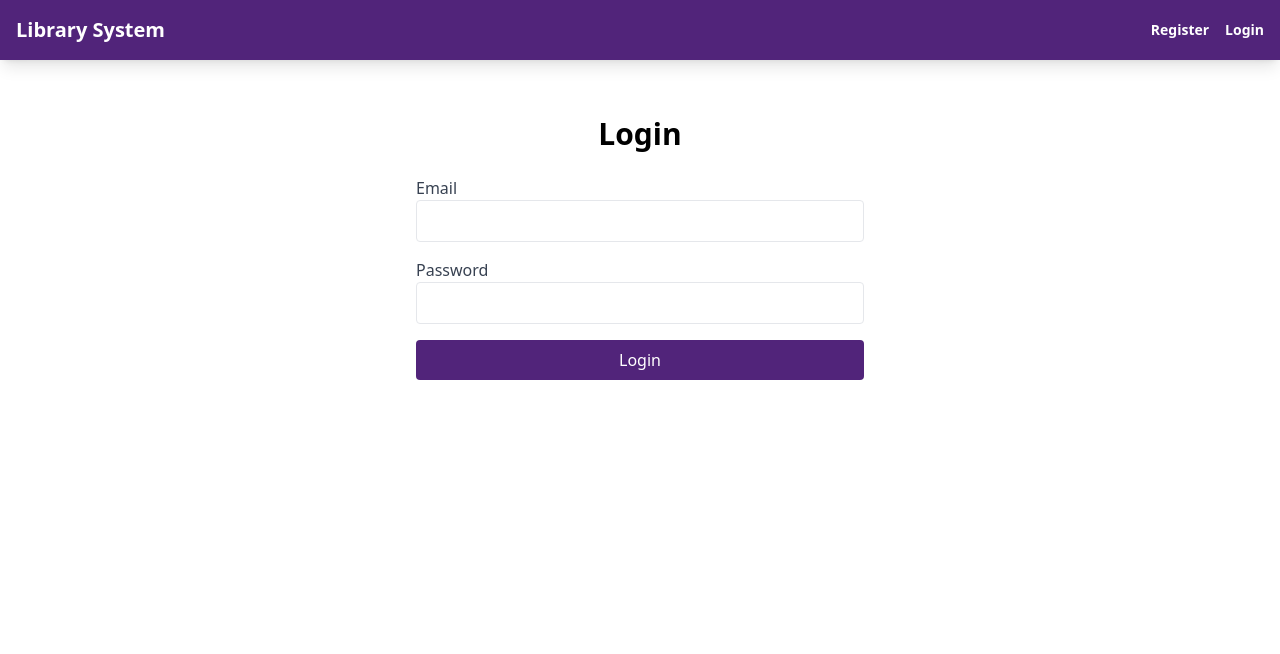
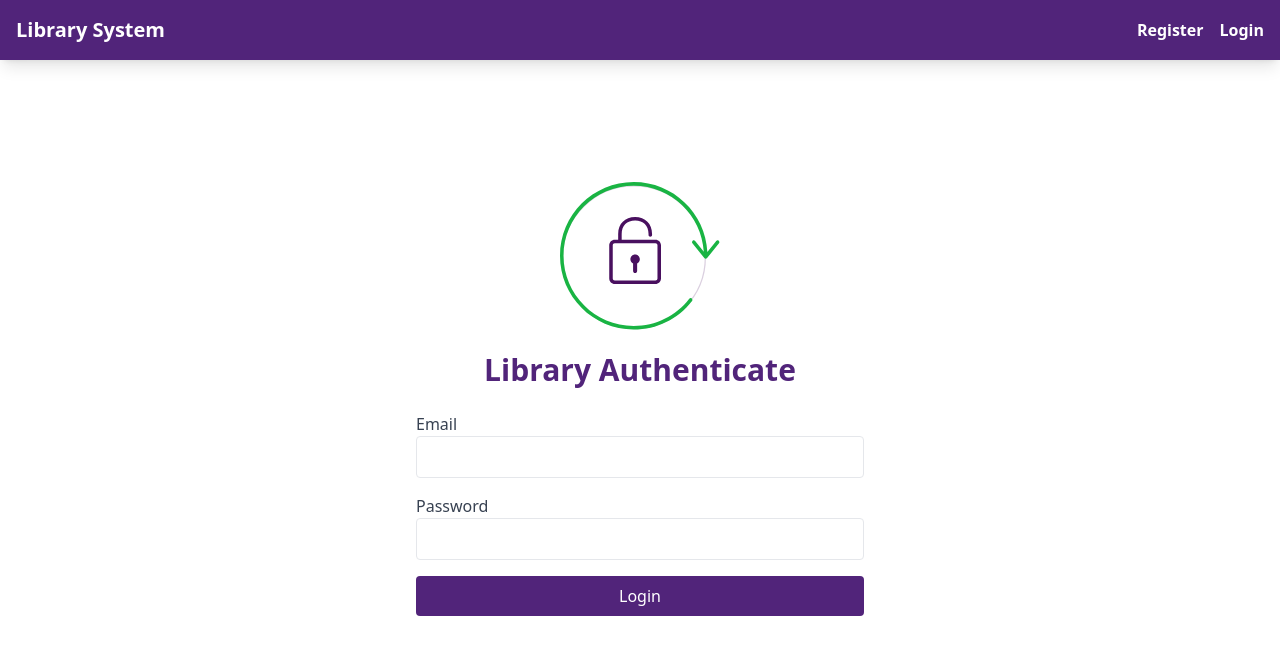
Before and after one commit to azureYang7180/library-main-website, a React (Create React App) app: page /login in a window 1280 px wide. Shown: the top 654 px of the page. Built offline with nearby package versions, Linux system fonts and the light colour scheme.

Commit message:
Login_Register
Login_Register

```diff
--- a/src/components/Navbar.js
+++ b/src/components/Navbar.js
@@ -49,13 +49,13 @@ const Navbar = ({ username, avatar, onLogout, notifications }) => {
               {/* If no user is logged in, show Register and Login buttons */}
               <Link
                 to="/register"
-                className="text-white text-sm font-bold hover:text-gray-200"
+                className="text-white  font-bold hover:text-gray-200"
               >
                 Register
               </Link>
               <Link
                 to="/login"
-                className="text-white text-sm font-bold hover:text-gray-200"
+                className="text-white  font-bold hover:text-gray-200"
               >
                 Login
               </Link>
--- a/src/components/UserLogin.js
+++ b/src/components/UserLogin.js
@@ -28,9 +28,14 @@ const UserLogin = ({ setUsername }) => {
   };
 
   return (
-    <div className="container mx-auto py-10">
-      <h1 className="text-3xl text-center font-bold mb-6">Login</h1>
-      <form onSubmit={handleSubmit} className="max-w-md mx-auto">
+    <div className="container mx-auto -mt-20 flex flex-col items-center justify-center min-h-screen">
+      <img src="/lock2.svg" alt="Lock Icon" className="mb-4 w-40 h-40" />
+
+      <h2 className="text-3xl font-bold text-customPurple mb-6">
+        Library Authenticate
+      </h2>
+      {/* Form */}
+      <form onSubmit={handleSubmit} className="max-w-md w-full">
         <div className="mb-4">
           <label className="block text-gray-700">Email</label>
           <input
@@ -49,6 +54,8 @@ const UserLogin = ({ setUsername }) => {
             className="border p-2 rounded w-full"
           />
         </div>
+
+        {/* Login Button */}
         <div className="flex justify-center">
           <button
             type="submit"
--- a/src/components/UserRegister.js
+++ b/src/components/UserRegister.js
@@ -30,7 +30,9 @@ const UserRegister = ({ setUsername }) => {
   };
 
   return (
-    <div className="container mx-auto py-10">
+    <div className="container mx-auto mt-48">
+      {" "}
+      {/* 使用 mt-16 将内容向下移动 */}
       <h1 className="text-3xl text-center font-bold mb-6">Register</h1>
       <form onSubmit={handleSubmit} className="max-w-md mx-auto">
         <div className="mb-4">
```
Also changed, not shown: public/lock2.svg (added).
